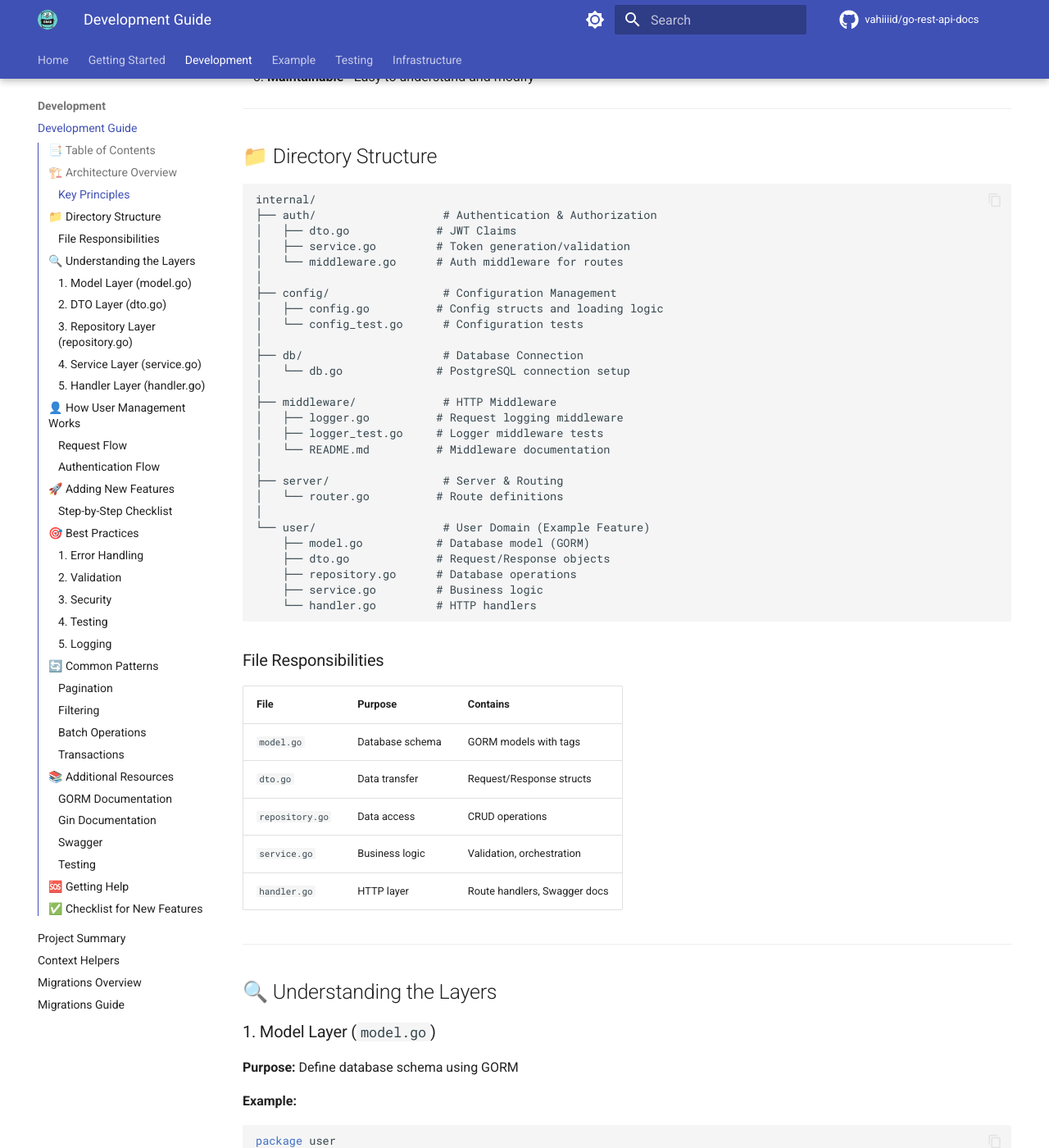
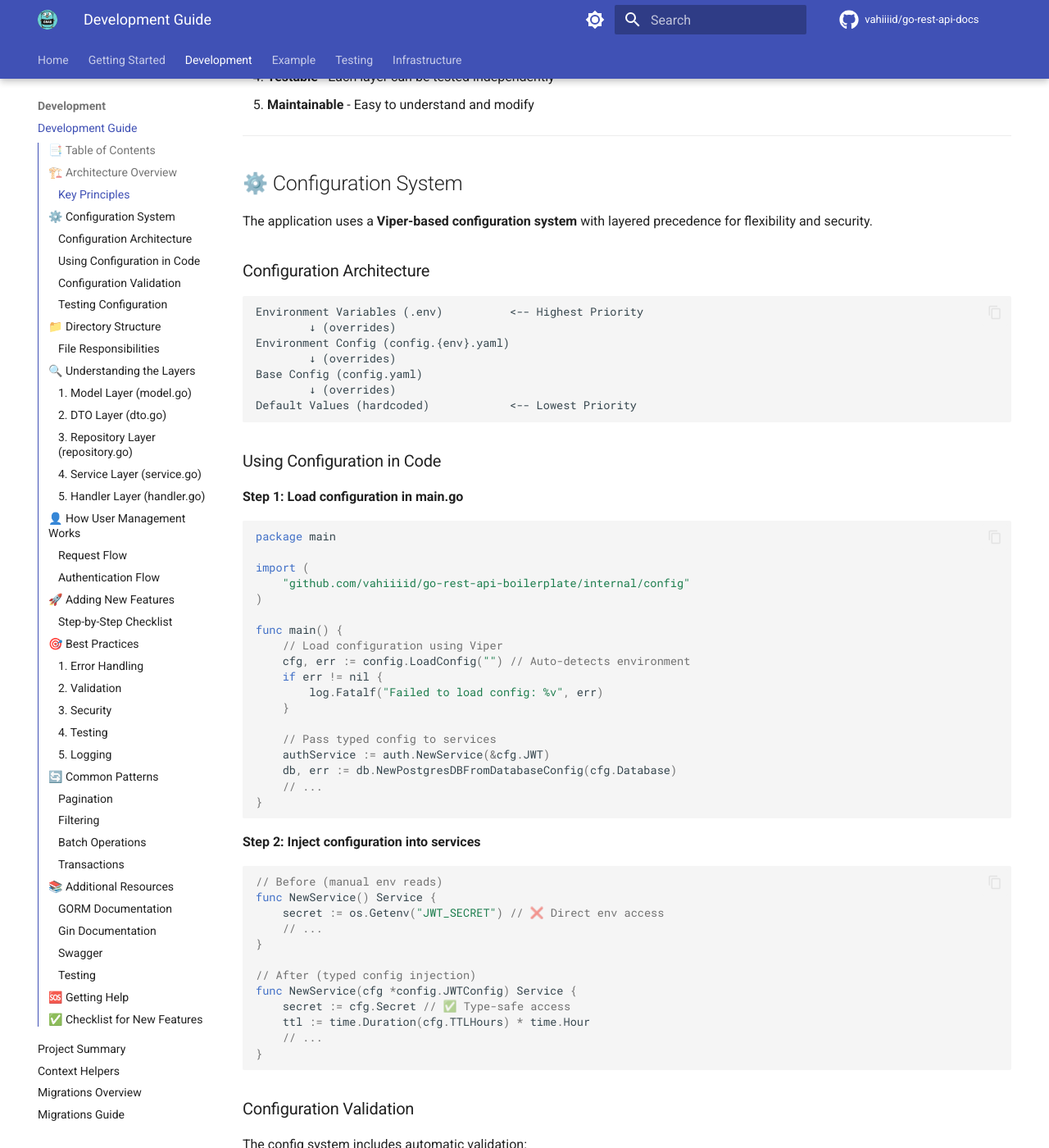
Before and after one commit to vahiiiid/go-rest-api-docs, an MkDocs documentation site: the page built from docs/DEVELOPMENT_GUIDE.md, in a window 1280 px wide and 1400 px high, scrolled down 1244 px. Shown: the whole window at 82% size. Built offline with MkDocs 1.6.1 and Material for MkDocs 9.7.7, drawn with Linux system fonts in a browser that asks for light colours; comment, search, counter and statistics services are not loaded; the version menu is left out; some of the changed text lies outside the part shown.

Commit message:
docs: update all documentation for new Viper-based configuration system
- Add comprehensive CONFIGURATION.md with complete precedence rules
- Update SETUP.md with new environment variable names (DATABASE_* vs DB_*)
- Update DEVELOPMENT_GUIDE.md with Viper configuration patterns
- Update DOCKER.md with new variable names and SSL requirements
- Update QUICK_REFERENCE.md with updated environment variables
- Add CONFIGURATION.md to mkdocs.yml navigation

Reflects changes from PR #50 implementing centralized Viper configuration:
- Environment precedence: .env > config.{env}.yaml > config.yaml > defaults
- Updated variable names: DB_* → DATABASE_*, PORT → SERVER_PORT, etc.
- Production validations: 32+ char JWT secrets, required SSL mode
- Environment-specific config files for dev/staging/production
- Type-safe configuration with validation and testing helpers

````diff
--- a/docs/DEVELOPMENT_GUIDE.md
+++ b/docs/DEVELOPMENT_GUIDE.md
@@ -5,6 +5,7 @@ A comprehensive guide to understanding the codebase and building new features.
 ## 📑 Table of Contents
 
 - [Architecture Overview](#-architecture-overview)
+- [Configuration System](#-configuration-system)
 - [Directory Structure](#-directory-structure)
 - [Understanding the Layers](#-understanding-the-layers)
 - [How User Management Works](#-how-user-management-works)
@@ -50,6 +51,108 @@ This project follows **Clean Architecture** principles with clear separation of
 
 ---
 
+## ⚙️ Configuration System
+
+The application uses a **Viper-based configuration system** with layered precedence for flexibility and security.
+
+### Configuration Architecture
+
+```text
+Environment Variables (.env)          <-- Highest Priority
+        ↓ (overrides)
+Environment Config (config.{env}.yaml)
+        ↓ (overrides)
+Base Config (config.yaml)
+        ↓ (overrides)
+Default Values (hardcoded)            <-- Lowest Priority
+```
+
+### Using Configuration in Code
+
+**Step 1: Load configuration in main.go**
+
+```go
+package main
+
+import (
+    "github.com/vahiiiid/go-rest-api-boilerplate/internal/config"
+)
+
+func main() {
+    // Load configuration using Viper
+    cfg, err := config.LoadConfig("") // Auto-detects environment
+    if err != nil {
+        log.Fatalf("Failed to load config: %v", err)
+    }
+
+    // Pass typed config to services
+    authService := auth.NewService(&cfg.JWT)
+    db, err := db.NewPostgresDBFromDatabaseConfig(cfg.Database)
+    // ...
+}
+```
+
+**Step 2: Inject configuration into services**
+
+```go
+// Before (manual env reads)
+func NewService() Service {
+    secret := os.Getenv("JWT_SECRET") // ❌ Direct env access
+    // ...
+}
+
+// After (typed config injection)
+func NewService(cfg *config.JWTConfig) Service {
+    secret := cfg.Secret // ✅ Type-safe access
+    ttl := time.Duration(cfg.TTLHours) * time.Hour
+    // ...
+}
+```
+
+### Configuration Validation
+
+The config system includes automatic validation:
+
+```go
+// Production validations automatically applied
+func (c *Config) Validate() error {
+    if c.JWT.Secret == "" {
+        return fmt.Errorf("JWT secret is required")
+    }
+
+    if c.App.Environment == "production" {
+        if len(c.JWT.Secret) < 32 {
+            return fmt.Errorf("JWT secret must be 32+ chars in production")
+        }
+        if c.Database.SSLMode == "disable" {
+            return fmt.Errorf("SSL required in production")
+        }
+    }
+    return nil
+}
+```
+
+### Testing Configuration
+
+Use the test helper for consistent test configs:
+
+```go
+func TestUserService(t *testing.T) {
+    // Get pre-configured test config
+    cfg := config.NewTestConfig()
+
+    // Override specific values if needed
+    cfg.JWT.TTLHours = 1
+
+    service := NewService(&cfg.JWT)
+    // ... test with consistent config
+}
+```
+
+**📖 Complete configuration reference:** [Configuration Guide](CONFIGURATION.md)
+
+---
+
 ## 📁 Directory Structure
 
 ```
@@ -59,9 +162,11 @@ internal/
 │   ├── service.go         # Token generation/validation
 │   └── middleware.go      # Auth middleware for routes
 │
-├── config/                 # Configuration Management
-│   ├── config.go          # Config structs and loading logic
-│   └── config_test.go      # Configuration tests
+├── config/                 # Configuration Management (Viper-based)
+│   ├── config.go          # Config structs, Viper loading, and validation
+│   ├── config_test.go     # Comprehensive configuration tests
+│   ├── testing.go         # Test configuration helper
+│   └── validator.go       # Configuration validation rules
 │
 ├── db/                     # Database Connection
 │   └── db.go              # PostgreSQL connection setup
--- a/mkdocs.yml
+++ b/mkdocs.yml
@@ -126,6 +126,7 @@ nav:
   - Home: index.md
   - Getting Started:
       - Setup Guide: SETUP.md
+      - Configuration Guide: CONFIGURATION.md
       - Quick Reference: QUICK_REFERENCE.md
   - Development:
       - Development Guide: DEVELOPMENT_GUIDE.md
````
Also changed, not shown: docs/CONFIGURATION.md (added, +457 -0 lines), docs/DOCKER.md (+45 -11 lines), docs/QUICK_REFERENCE.md (+23 -13 lines), docs/SETUP.md (+37 -6 lines).
